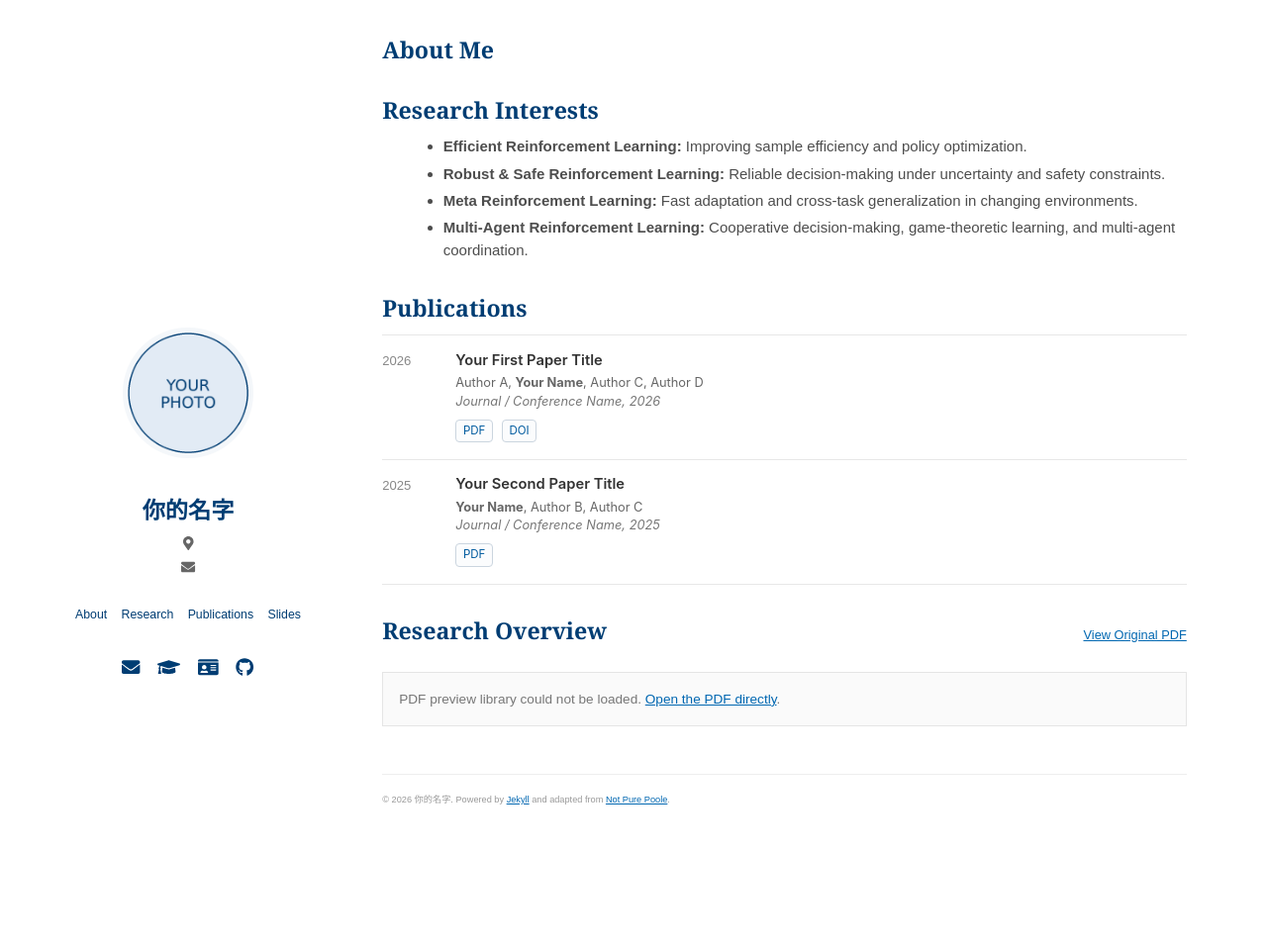
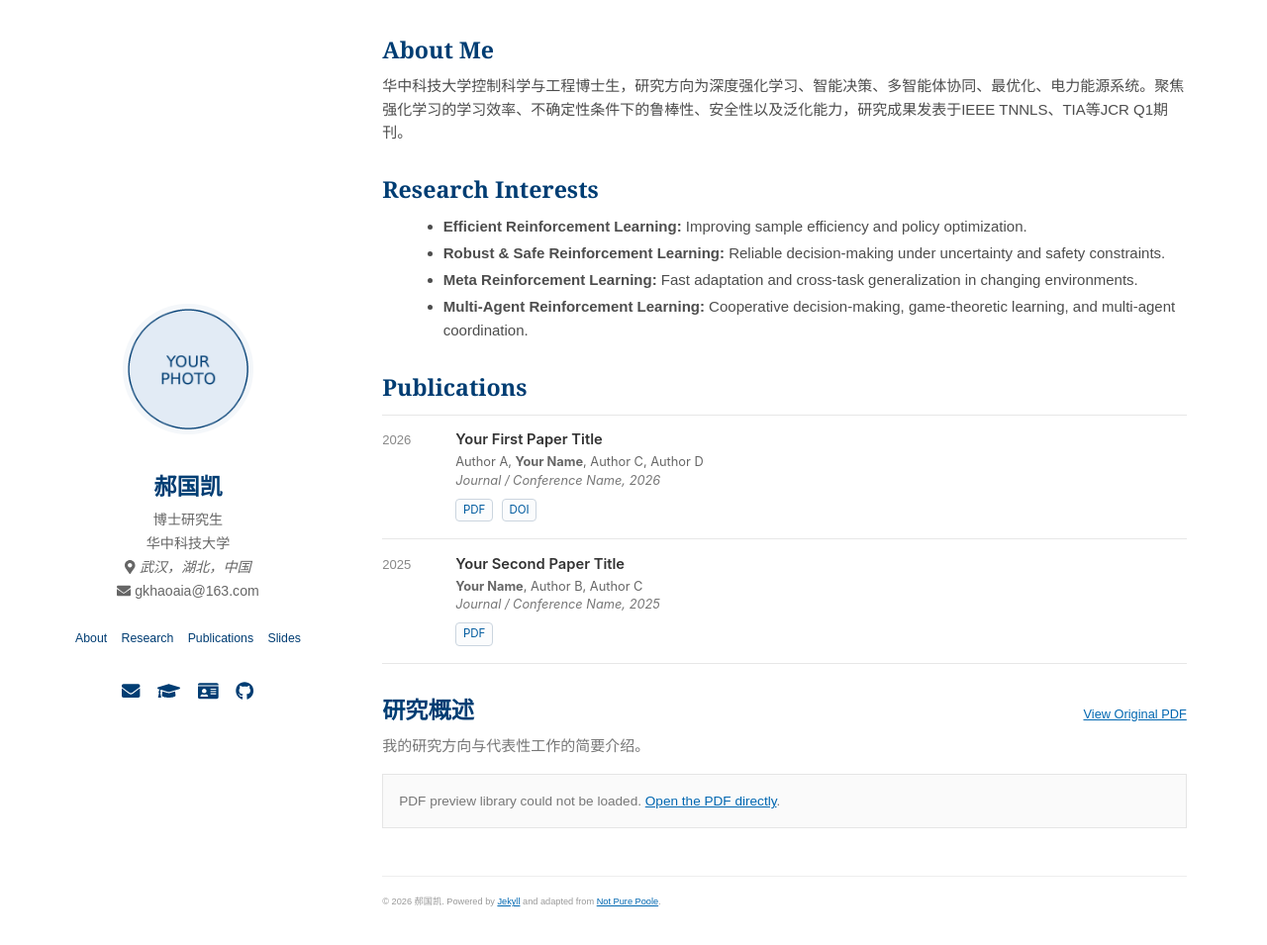
Before and after one commit to guokai-hao/guokai-hao.github.io, a Jekyll site: the page built from index.html, in a window 1280 px wide and 1016 px high. Shown: the top 955 px of the window at 99% size. Built offline with Jekyll 4.4.1, drawn with Linux system fonts in a browser that asks for light colours; nearby versions of some CDN libraries; part of the change alters nothing that is shown.

Commit message:
Update profile.yml

```diff
--- a/_data/profile.yml
+++ b/_data/profile.yml
@@ -1,19 +1,18 @@
 # ============================================================
 # 个人信息：这里是你最常修改的文件之一
 # ============================================================
-姓名： "郝国凯"
-身份： "博士研究生"
-单位： "华中科技大学"
-所在地： "武汉，湖北，中国"
-邮箱： "gkhaoaia@163.com"
+name: "郝国凯"
+role: "博士研究生"
+affiliation: "华中科技大学"
+location: "武汉，湖北，中国"
+email: "gkhaoaia@163.com"
 
 # 关于我：每一项对应一个自然段
-关于我：
+about:
   - "华中科技大学控制科学与工程博士生，研究方向为深度强化学习、智能决策、多智能体协同、最优化、电力能源系统。聚焦强化学习的学习效率、不确定性条件下的鲁棒性、安全性以及泛化能力，研究成果发表于IEEE TNNLS、TIA等JCR Q1期刊。"
 
 # 你的研究汇报 / PPT 转换后的 PDF
-# 你已经在 GitHub 仓库里有 CV.pdf 时，可以保持这个名字不变
-研究概述：
-  标题： "研究概述"
-  文件： "/CV.pdf"
-  描述： "我的研究方向与代表性工作的简要介绍。"
+research_overview:
+  title: "研究概述"
+  file: "/CV.pdf"
+  description: "我的研究方向与代表性工作的简要介绍。"
```
